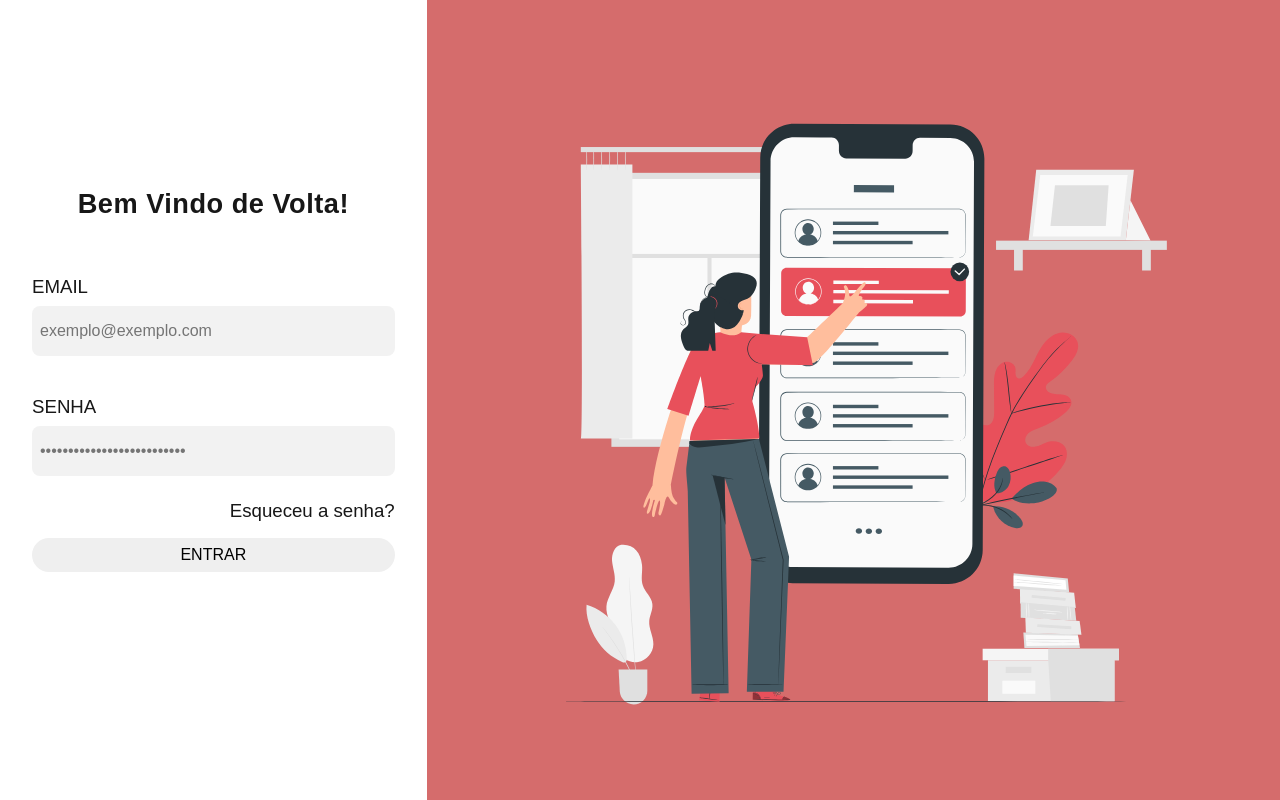
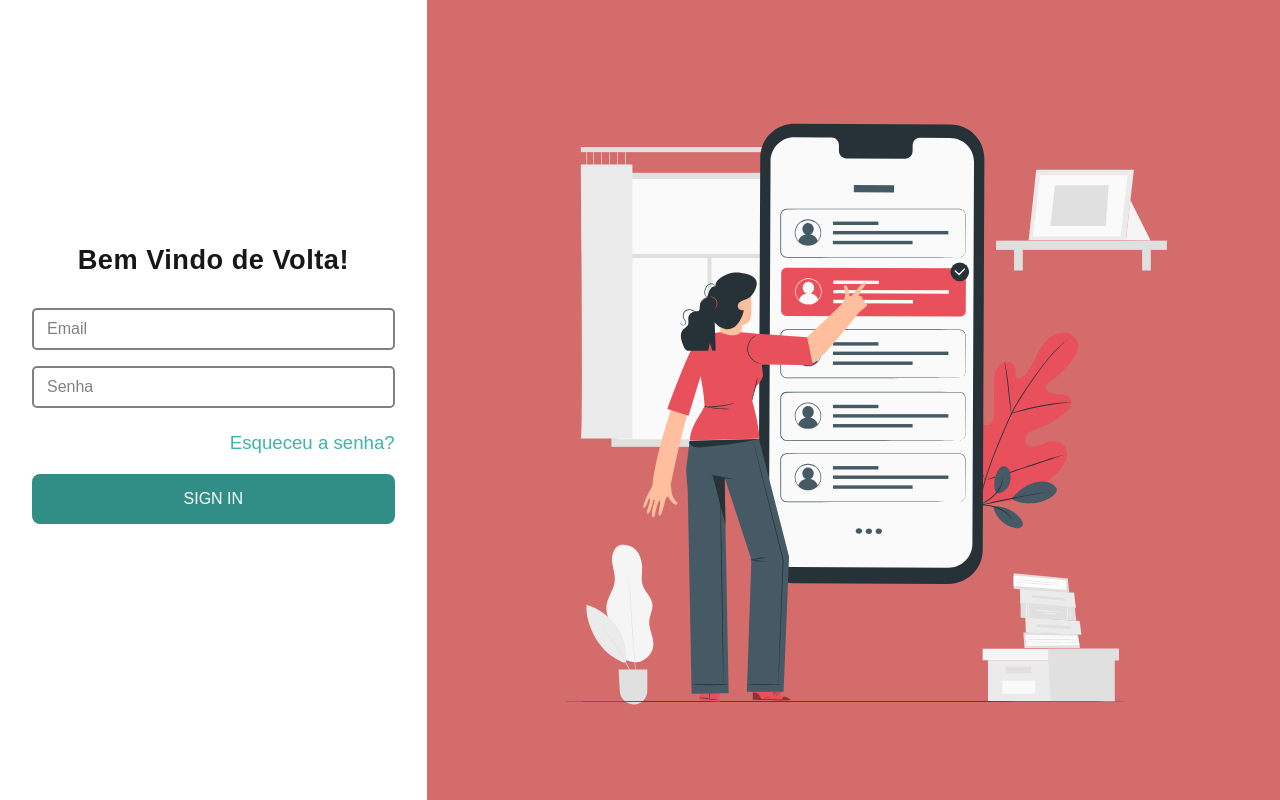
Before and after one commit to edudesenvolvedor/project-nameless, a Next.js app: page /signin in a window 1280 px wide. Built offline with nearby package versions, Linux system fonts and the light colour scheme.

Commit message:
restyle page signin

```diff
--- a/src/components/Forms/SignIn/index.tsx
+++ b/src/components/Forms/SignIn/index.tsx
@@ -1,12 +1,26 @@
+'use client';
+
 import styles from './styles.module.css';
 import Link from 'next/link';
 import Input from '@/components/Input';
-import Button from '@/components/Button';
+import { FormEvent } from 'react';
+import { redirect } from 'next/navigation';
 
-const FormSignIn = () => (
-  <form className={styles.container}>
-    <Input label={'Email'} type="email" placeholder="exemplo@exemplo.com" />
-    <Input
+const FormSignIn = () => {
+  const handleSubmit = (event: FormEvent<HTMLFormElement>) => {
+    event.preventDefault();
+
+    redirect('/dashboard');
+  };
+
+  return (
+    <form onSubmit={handleSubmit} className={styles.container}>
+      <Input.TextField
+        label={'Email'}
+        type="email"
+        placeholder="exemplo@exemplo.com"
+      />
+      <Input.TextField
         label={'Senha'}
         type="password"
         placeholder="••••••••••••••••••••••••••"
@@ -14,8 +28,9 @@ const FormSignIn = () => (
       <Link className={styles.forgetPassword} href={'/'}>
         Esqueceu a senha?
       </Link>
-    <Button value="Entrar" type="submit" />
+      <Input.Button value="Sign In" />
     </form>
   );
+};
 
 export default FormSignIn;
--- a/src/components/Forms/SignIn/styles.module.css
+++ b/src/components/Forms/SignIn/styles.module.css
@@ -8,10 +8,12 @@
 
 .forgetPassword {
     margin-left: auto;
+    margin-bottom: 12px;
     padding: 8px 0;
     font-size: 14pt;
+    color: #3eb3a9;
 
     &:hover {
-        color: blue;
+        color: #2d8079;
     }
 }
--- /dev/null
+++ b/src/components/Input/Button/index.tsx
@@ -0,0 +1,10 @@
+import styles from './styles.module.css';
+import { InputHTMLAttributes } from 'react';
+
+type Props = InputHTMLAttributes<HTMLInputElement>;
+
+const Button = (props: Props) => (
+  <input className={styles.button} type={'submit'} {...props} />
+);
+
+export default Button;
--- /dev/null
+++ b/src/components/Input/Button/styles.module.css
@@ -0,0 +1,18 @@
+.button {
+    padding: 16px;
+    font-size: 16px;
+    text-transform: uppercase;
+    cursor: pointer;
+    border: none;
+    border-radius: 8px;
+    background-color: #318e86;
+    color: #fff;
+
+    &:hover {
+        background-color: #3eb3a9;
+    }
+
+    &:active {
+        background-color: #1c4d43;
+    }
+}
--- a/src/components/Input/index.tsx
+++ b/src/components/Input/index.tsx
@@ -1,6 +1,7 @@
 import React, { InputHTMLAttributes } from 'react';
 import styles from './styles.module.css';
 import TextField from '@/components/Input/TextField';
+import Button from '@/components/Input/Button';
 
 type Props = InputHTMLAttributes<HTMLInputElement> & {
   label?: string;
@@ -17,4 +18,6 @@ const Input = (props: Props) => (
 
 Input.TextField = TextField;
 
+Input.Button = Button;
+
 export default Input;
```
Lines whose indentation alone changed are shown as unchanged.
